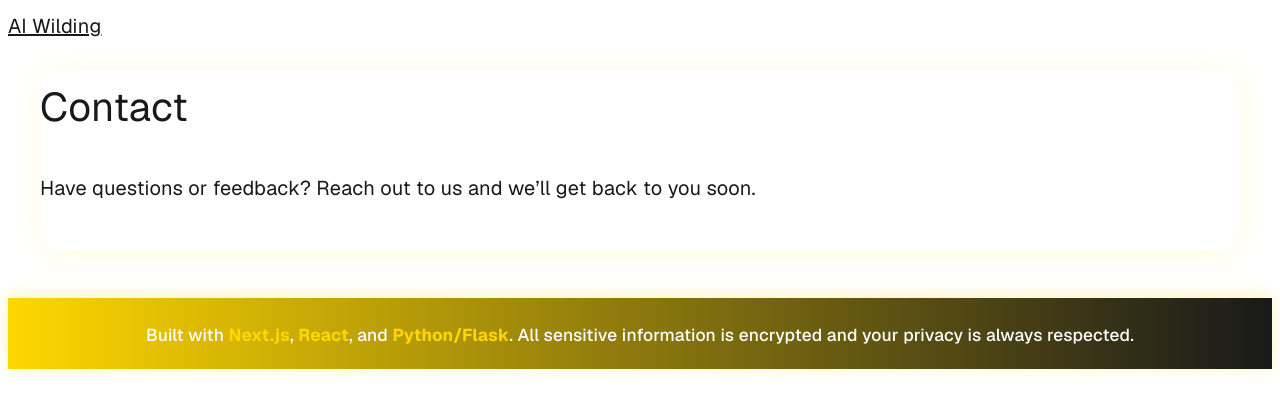
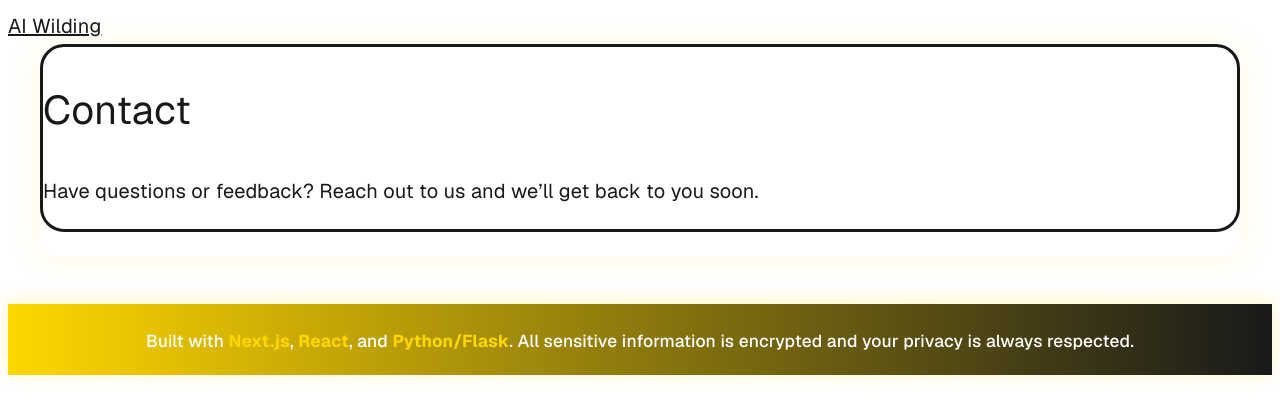
Before and after one commit to Shellzonit/auralis-sanctuary-, a Next.js app: page /contact in a window 1280 px wide. Shown: the top 418 px of the page. Built offline with nearby package versions, Linux system fonts and the light colour scheme.

Commit message:
Add black border to recovery hub, about, and contact pages

```diff
--- a/app/about/page.tsx
+++ b/app/about/page.tsx
@@ -13,6 +13,9 @@ export default function AboutPage() {
         flexDirection: "column",
         alignItems: "center",
         padding: "0 1rem",
+        border: '3px solid #18191a',
+        borderRadius: 24,
+        boxSizing: 'border-box',
       }}
     >
       <h1 style={{ fontSize: "2.2rem", fontWeight: 800, color: "#18191a", margin: "32px 0 16px 0", textShadow: "0 2px 16px #ffd70044" }}>
--- a/app/contact/page.tsx
+++ b/app/contact/page.tsx
@@ -1,6 +1,6 @@
 export default function ContactPage() {
   return (
-    <main className="min-h-screen flex flex-col items-center justify-center py-20">
+    <main className="min-h-screen flex flex-col items-center justify-center py-20" style={{ border: '3px solid #18191a', borderRadius: 24, boxSizing: 'border-box', background: '#fff' }}>
       <h1 className="text-4xl font-bold mb-6 text-yellow-700">Contact</h1>
       <p className="text-lg text-gray-700 max-w-xl text-center">Have questions or feedback? Reach out to us and we’ll get back to you soon.</p>
     </main>
--- a/app/recovery/page.tsx
+++ b/app/recovery/page.tsx
@@ -47,6 +47,9 @@ export default function RecoveryHubPage() {
         flexDirection: "column",
         alignItems: "center",
         padding: "0 1rem",
+        border: '3px solid #18191a',
+        borderRadius: 24,
+        boxSizing: 'border-box',
       }}
     >
       <h1 style={{ fontSize: "2.2rem", fontWeight: 800, color: "#18191a", margin: "32px 0 16px 0", textShadow: "0 2px 16px #ffd70044" }}>
```
